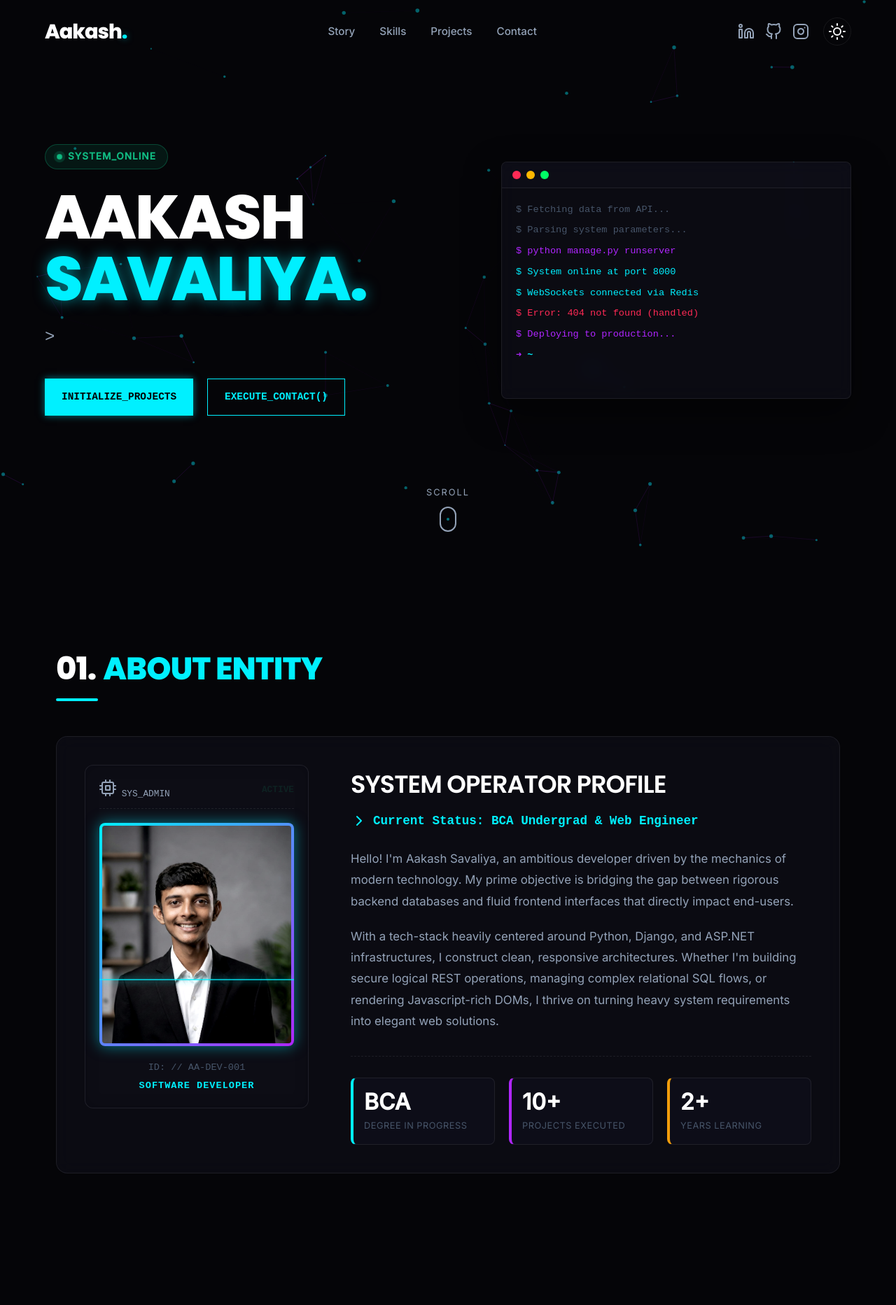
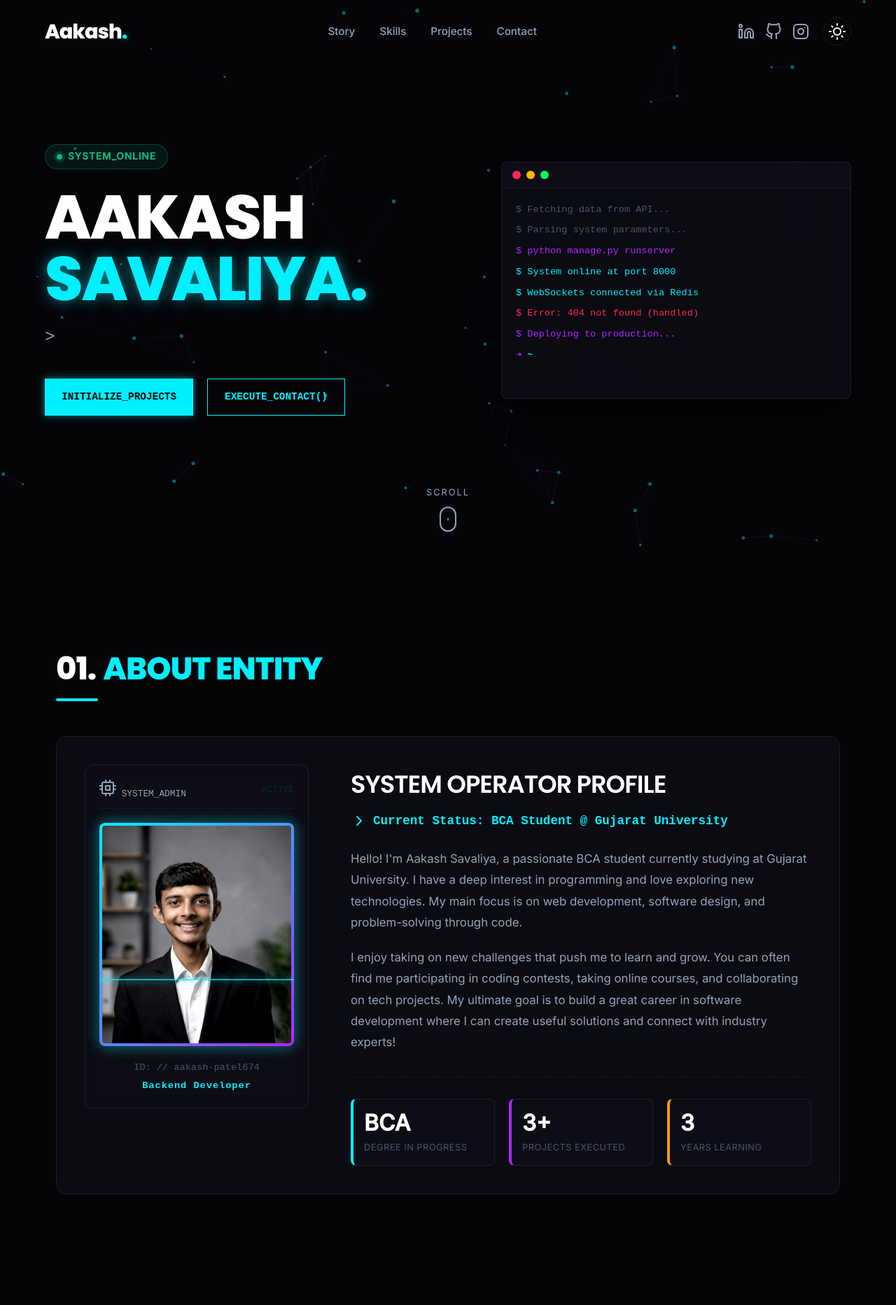
Before and after one commit to Aakashpatel1001/Portfolio_website, a Django app: page / in a window 1280 px wide. Shown: the top 1865 px of the page at 70% size. Run offline with Django 5.2, Linux system fonts and the light colour scheme.

Commit message:
second commit

```diff
--- a/templates/index.html
+++ b/templates/index.html
@@ -41,9 +41,10 @@
             <div class="nav-actions">
 
                 <div class="nav-socials">
-                    <a href="https://www.linkedin.com/" target="_blank" aria-label="LinkedIn"><i
+                    <a href="https://www.linkedin.com/in/aakash-patel674" target="_blank" aria-label="LinkedIn"><i
                             data-feather="linkedin"></i></a>
-                    <a href="https://github.com/" target="_blank" aria-label="GitHub"><i data-feather="github"></i></a>
+                    <a href="https://github.com/Aakashpatel1001" target="_blank" aria-label="GitHub"><i
+                            data-feather="github"></i></a>
                     <a href="https://www.instagram.com/" target="_blank" aria-label="Instagram"><i
                             data-feather="instagram"></i></a>
                 </div>
@@ -120,7 +121,7 @@
                         <!-- Left: Visual ID Badge -->
                         <div class="about-visual-badge">
                             <div class="badge-header">
-                                <span><i data-feather="cpu"></i> SYS_ADMIN</span>
+                                <span><i data-feather="cpu"></i> SYSTEM_ADMIN</span>
                                 <span class="badge-status">ACTIVE</span>
                             </div>
                             <div class="badge-image-container glow-border">
@@ -129,8 +130,10 @@
                                 <div class="scanner-line"></div>
                             </div>
                             <div class="badge-footer">
-                                <div class="id-code">ID: // AA-DEV-001</div>
-                                <div class="id-role">SOFTWARE DEVELOPER</div>
+                                <div class="id-code">ID: // <a href="https://www.linkedin.com/in/aakash-patel674"
+                                        target="_blank"
+                                        style="color: inherit; text-decoration: none;">aakash-patel674</a></div>
+                                <div class="id-role">Backend Developer</div>
                             </div>
                         </div>
 
@@ -138,19 +141,19 @@
                         <div class="about-tech-story">
                             <h3 class="cyber-heading">System Operator Profile</h3>
 
-                            <p class="tech-lead"><i data-feather="chevron-right"></i> Current Status: BCA Undergrad &
-                                Web Engineer</p>
+                            <p class="tech-lead"><i data-feather="chevron-right"></i> Current Status: BCA Student @
+                                Gujarat University</p>
 
                             <p class="story-text">
-                                Hello! I'm Aakash Savaliya, an ambitious developer driven by the mechanics of modern
-                                technology. My prime objective is bridging the gap between rigorous backend databases
-                                and fluid frontend interfaces that directly impact end-users.
+                                Hello! I'm Aakash Savaliya, a passionate BCA student currently studying at Gujarat
+                                University. I have a deep interest in programming and love exploring new technologies.
+                                My main focus is on web development, software design, and problem-solving through code.
                             </p>
                             <p class="story-text">
-                                With a tech-stack heavily centered around Python, Django, and ASP.NET infrastructures, I
-                                construct clean, responsive architectures. Whether I'm building secure logical REST
-                                operations, managing complex relational SQL flows, or rendering Javascript-rich DOMs, I
-                                thrive on turning heavy system requirements into elegant web solutions.
+                                I enjoy taking on new challenges that push me to learn and grow. You can often find me
+                                participating in coding contests, taking online courses, and collaborating on tech
+                                projects. My ultimate goal is to build a great career in software development where I
+                                can create useful solutions and connect with industry experts!
                             </p>
 
                             <div class="tech-stats-grid">
@@ -159,11 +162,11 @@
                                     <span class="stat-meta">Degree In Progress</span>
                                 </div>
                                 <div class="tech-stat-box box-purple">
-                                    <span class="stat-number">10+</span>
+                                    <span class="stat-number">3+</span>
                                     <span class="stat-meta">Projects Executed</span>
                                 </div>
                                 <div class="tech-stat-box box-orange">
-                                    <span class="stat-number">2+</span>
+                                    <span class="stat-number">3</span>
                                     <span class="stat-meta">Years Learning</span>
                                 </div>
                             </div>
@@ -252,56 +255,59 @@
         <section id="journey" class="journey section-padding reveal-on-scroll">
             <h2 class="section-title" data-text="03. The Journey">03. <span>The Journey</span></h2>
             <div class="timeline">
-                <!-- Item 1 (Left) -->
+                <!-- Item 5 (Left) -->
                 <div class="timeline-item left reveal-on-scroll">
                     <div class="timeline-content glass-card">
                         <div class="timeline-meta">
-                            <span class="meta-icon"><i data-feather="terminal"></i></span>
-                            <span class="timeline-date">2018</span>
+                            <span class="meta-icon"><i data-feather="book-open"></i></span>
+                            <span class="timeline-date">2023</span>
                         </div>
-                        <h3>The Spark</h3>
-                        <p>Wrote my first lines of code. A simple 'Hello World' that opened up an infinite universe of
-                            possibilities, leading me to pursue a rigorous foundation in Computer Science.</p>
+                        <h3>Foundation Year</h3>
+                        <p>Completed my 12th standard and made a clear decision to enter the world of technology. This
+                            phase was not just about studies, but about discovering my interest in computers and shaping
+                            my future in the IT field.</p>
                     </div>
                 </div>
 
-                <!-- Item 2 (Right) -->
+                <!-- Item 6 (Right) -->
                 <div class="timeline-item right reveal-on-scroll">
                     <div class="timeline-content glass-card">
                         <div class="timeline-meta">
-                            <span class="meta-icon"><i data-feather="smartphone"></i></span>
-                            <span class="timeline-date">2020</span>
+                            <span class="meta-icon"><i data-feather="layers"></i></span>
+                            <span class="timeline-date">2024</span>
                         </div>
-                        <h3>Learning Phase</h3>
-                        <p>Dove deep into mobile and frontend development. Built first iterations of interactive apps,
-                            realizing I could bring complex UI ideas to life with just a keyboard and determination.</p>
+                        <h3>College Begins</h3>
+                        <p>Started my BCA journey. Built a strong base in programming with C and Python. Learned how
+                            logic works behind the scenes and created small projects that marked my first real step into
+                            development.</p>
                     </div>
                 </div>
 
-                <!-- Item 3 (Left) -->
+                <!-- Item 7 (Left) -->
                 <div class="timeline-item left reveal-on-scroll">
                     <div class="timeline-content glass-card">
                         <div class="timeline-meta">
-                            <span class="meta-icon"><i data-feather="globe"></i></span>
-                            <span class="timeline-date">2021</span>
+                            <span class="meta-icon"><i data-feather="code"></i></span>
+                            <span class="timeline-date">2025</span>
                         </div>
-                        <h3>Web Evolution</h3>
-                        <p>Expanded into the web ecosystem. Mastered modern frontend frameworks, learning to craft
-                            dynamic experiences that work seamlessly and beautifully across all digital platforms.</p>
+                        <h3>Code & Create</h3>
+                        <p>Transitioned from learning to building. Explored web development with HTML, CSS, and
+                            JavaScript, along with backend basics. Developed real-world projects and improved
+                            problem-solving skills through consistent practice.</p>
                     </div>
                 </div>
 
-                <!-- Item 4 (Right) -->
+                <!-- Item 8 (Right) -->
                 <div class="timeline-item right reveal-on-scroll">
                     <div class="timeline-content glass-card">
                         <div class="timeline-meta">
-                            <span class="meta-icon"><i data-feather="database"></i></span>
-                            <span class="timeline-date">2022 - Present</span>
+                            <span class="meta-icon"><i data-feather="cpu"></i></span>
+                            <span class="timeline-date">2026 — Present</span>
                         </div>
-                        <h3>Full Stack Journey</h3>
-                        <p>Integrated scalable backend technologies, databases, and cloud services. Evolved into a
-                            complete developer capable of architecting and deploying end-to-end production solutions.
-                        </p>
+                        <h3>Final Year Evolution</h3>
+                        <p>Currently in my final year of BCA, focusing on full stack development and real-world
+                            experience. Working on projects, internships, and building a strong portfolio to step
+                            confidently into the professional tech world.</p>
                     </div>
                 </div>
             </div>
@@ -397,9 +403,10 @@
                     <p>My inbox is always open. Whether you have a visionary project in mind or just want to discuss
                         data algorithms and aesthetics, I will respond.</p>
                     <div class="social-neon">
-                        <a href="#"><i data-feather="github"></i></a>
-                        <a href="#"><i data-feather="linkedin"></i></a>
-                        <a href="#"><i data-feather="twitter"></i></a>
+                        <a href="https://github.com/Aakashpatel1001" target="_blank" aria-label="GitHub"><i
+                                data-feather="github"></i></a>
+                        <a href="https://www.linkedin.com/in/aakash-patel674" target="_blank" aria-label="LinkedIn"><i
+                                data-feather="linkedin"></i></a>
                         <a href="#"><i data-feather="mail"></i></a>
                     </div>
                 </div>
```
Also changed, not shown: static/css/style.css (+37 -10 lines).
